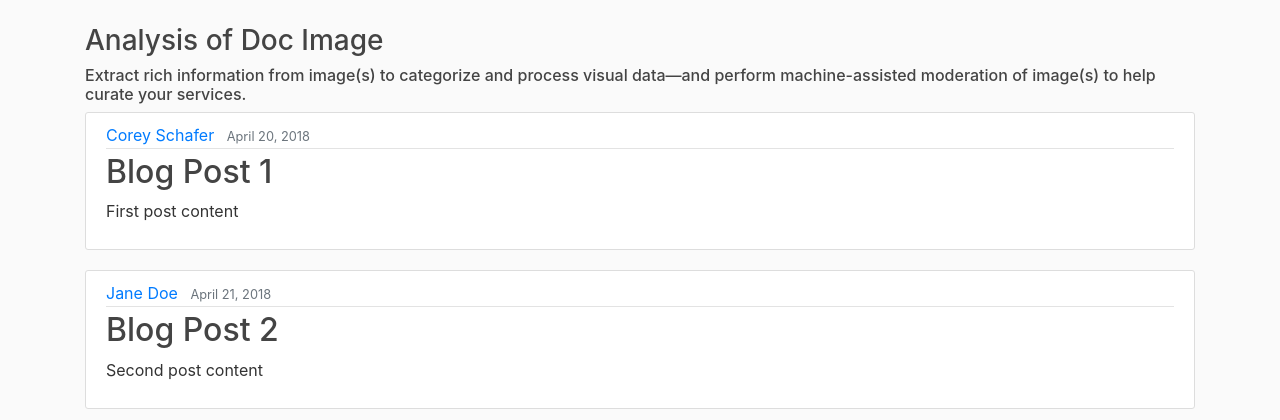
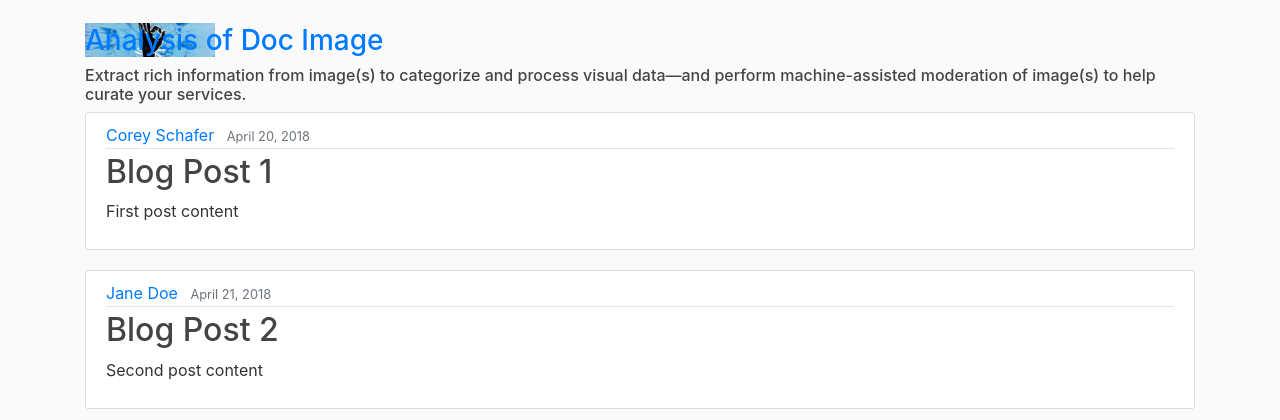
Before and after one commit to dilippuri/Aadhaar-Card-OCR, a Flask app: page / in a window 1280 px wide. Shown: the part 56-476 px from the top of the page. Run offline with Flask 2, Linux system fonts and the light colour scheme; some libraries are stand-ins or nearby versions.

Commit message:
remove background

```diff
--- a/templates/layout.html
+++ b/templates/layout.html
@@ -17,9 +17,6 @@
     {% endif %}
 </head>
 <body>
-	<style type=text/css>
-	    background-image: url("static/banner.jpg");
-	</style>
     <header class="site-header">
       <nav class="navbar navbar-expand-md navbar-dark bg-steel fixed-top">
         <div class="container">
@@ -44,7 +41,7 @@
     <main role="main" class="container">
       <div class="row">
         <div class="col-md-12">
-            <h3>Analysis of Doc Image</h3>
+            <h3><a href="/" style="background: url('{{ url_for('static', filename='banner.jpg') }}') left center no-repeat; background-size: 130px">Analysis of Doc Image</h3>
             <h6>Extract rich information from image(s) to categorize and process visual data—and perform machine-assisted moderation of image(s) to help curate your services.</h6>
           {% block content %}{% endblock %}
         </div>
```
